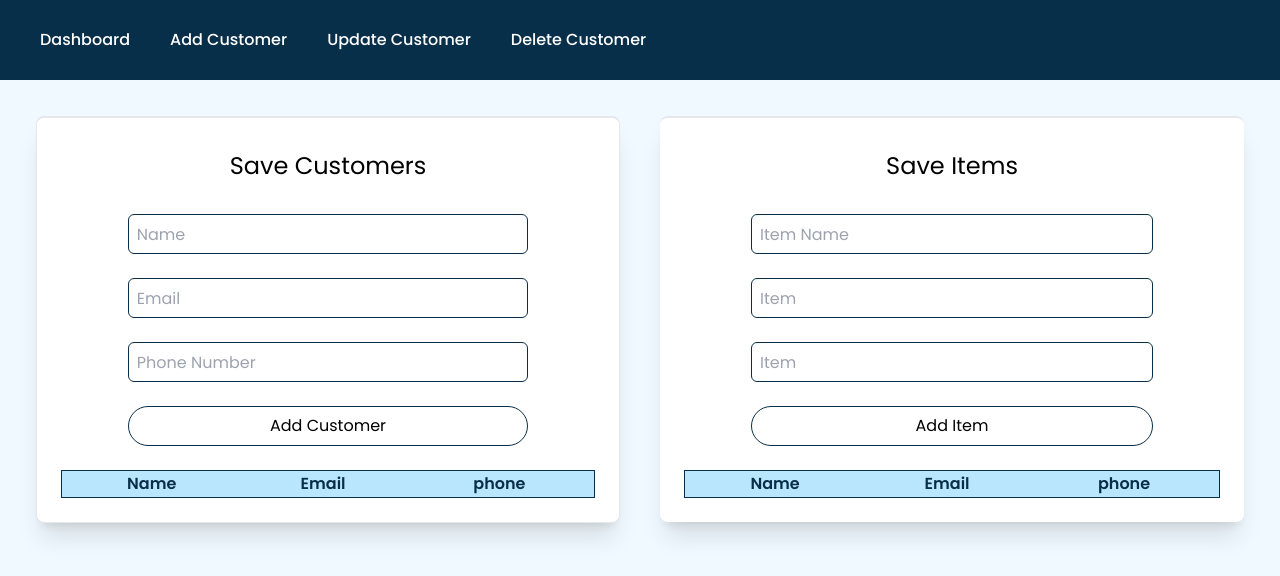
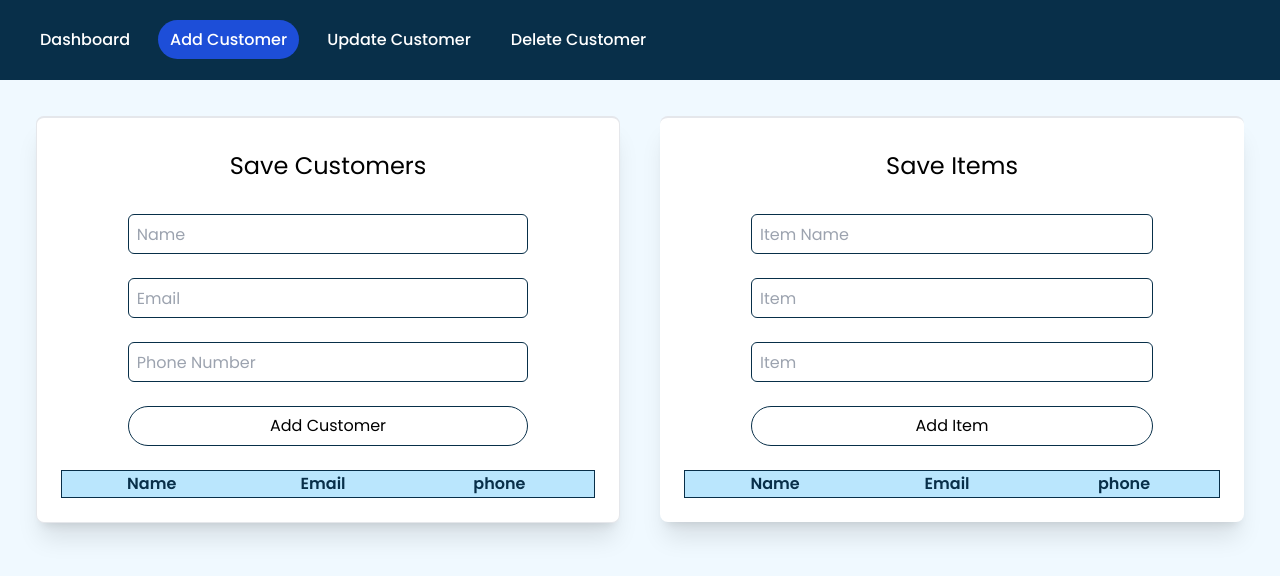
Before and after one commit to DasunNirmal/React-CRUD, a React (Vite) app: page /add in a window 1280 px wide. Shown: the top 576 px of the page. Built offline with nearby package versions, Linux system fonts and the light colour scheme.

Commit message:
small changes

```diff
--- a/src/component/Navigation.tsx
+++ b/src/component/Navigation.tsx
@@ -1,16 +1,33 @@
-import { Link } from "react-router";
+import {Link, useLocation} from "react-router";
 import "./Navigation.css";
 
 export function Navigation() {
+
+    const {pathname} = useLocation();
+    let subpage = pathname.split("/")?.[1];
+
+    function activePage(type: string | null = null) {
+        if (subpage === '') {
+            subpage = 'dashboard';
+        }
+        let className = ' custom-link';
+        if (type === subpage) {
+            className += " bg-blue-700";
+        } else {
+            className += " custom-link";
+        }
+        return className;
+    }
+
     return (
         <div className="px-3 py-2 h-20 bg-sky-950 flex items-center">
             <header className="px-4 py-3">
                 <nav className="flex space-x-4 justify-center">
                     <ul className="flex space-x-4 text-white">
-                        <li><Link className="custom-link" to=''>Dashboard</Link></li>
-                        <li><Link className="custom-link" to='/add'>Add Customer</Link></li>
-                        <li><Link className="custom-link" to='/update'>Update Customer</Link></li>
-                        <li><Link className="custom-link" to='/delete'>Delete Customer</Link></li>
+                        <li><Link className={activePage('dashboard')} to={''}>Dashboard</Link></li>
+                        <li><Link className={activePage('add')} to={'/add'}>Add Customer</Link></li>
+                        <li><Link className={activePage('update')} to={'/update'}>Update Customer</Link></li>
+                        <li><Link className={activePage('delete')} to={'/delete'}>Delete Customer</Link></li>
                     </ul>
                 </nav>
             </header>
```
